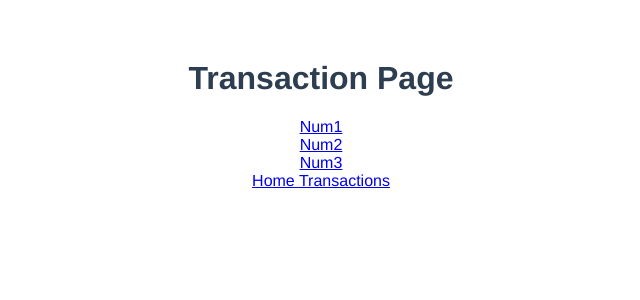
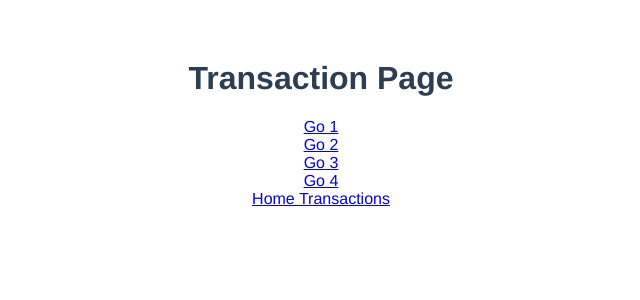
Before and after one commit to wyatt-vo-2020/money-task, a Vue app: page /transactions in a window 1280 px wide. Shown: the top 300 px of the page, without its empty margins (319-959 px from the left). Built offline with nearby package versions, Linux system fonts and the light colour scheme; data requests are answered from the project's data file; the HTML template or start-up script is replaced by a standard one.

Commit message:
Fetching data in Vuejs

```diff
--- /dev/null
+++ b/data/db.json
@@ -0,0 +1,24 @@
+{
+  "transaction": [
+    {
+      "id": 1,
+      "name": "Go 1",
+      "price": 10000
+    },
+    {
+      "id": 2,
+      "name": "Go 2",
+      "price": 20000
+    },
+    {
+      "id": 3,
+      "name": "Go 3",
+      "price": 3000000
+    },
+    {
+      "id": 4,
+      "name": "Go 4",
+      "price": 3000000
+    }
+  ]
+}
--- a/src/pages/transaction-details.vue
+++ b/src/pages/transaction-details.vue
@@ -1,5 +1,28 @@
 <!-- eslint-disable vue/multi-word-component-names -->
 <template>
   <h1>Transcation Detail Page</h1>
-  <h2>{{ $route.params.id }}</h2>
+  <div v-if="transaction">
+    <h2>{{ transaction.id }}</h2>
+    <h2>{{ transaction.name }}</h2>
+    <h2>{{ transaction.price }}</h2>
+  </div>
 </template>
+<script>
+export default {
+  data() {
+    return {
+      transaction: null,
+    };
+  },
+  created() {
+    fetch("http://localhost:3000/transaction/" + this.$route.params.id)
+      .then((response) => response.json())
+      .then((data) => (this.transaction = data))
+      .then(() => console.log(this.transaction));
+  },
+};
+</script>
+
+<!-- <style>
+
+</style> -->
--- a/src/pages/transactions.vue
+++ b/src/pages/transactions.vue
@@ -16,24 +16,15 @@
 export default {
   data() {
     return {
-      transactions: [
-        {
-          id: 1,
-          name: "Num1",
-          price: 100000,
-        },
-        {
-          id: 2,
-          name: "Num2",
-          price: 200000,
-        },
-        {
-          id: 3,
-          name: "Num3",
-          price: 300000,
-        },
-      ],
+      transactions: [],
     };
+  },
+  created() {
+    fetch("http://localhost:3000/transaction")
+      .then((response) => response.json())
+      .then((data) => {
+        this.transactions = data;
+      });
   },
 };
 </script>
```
